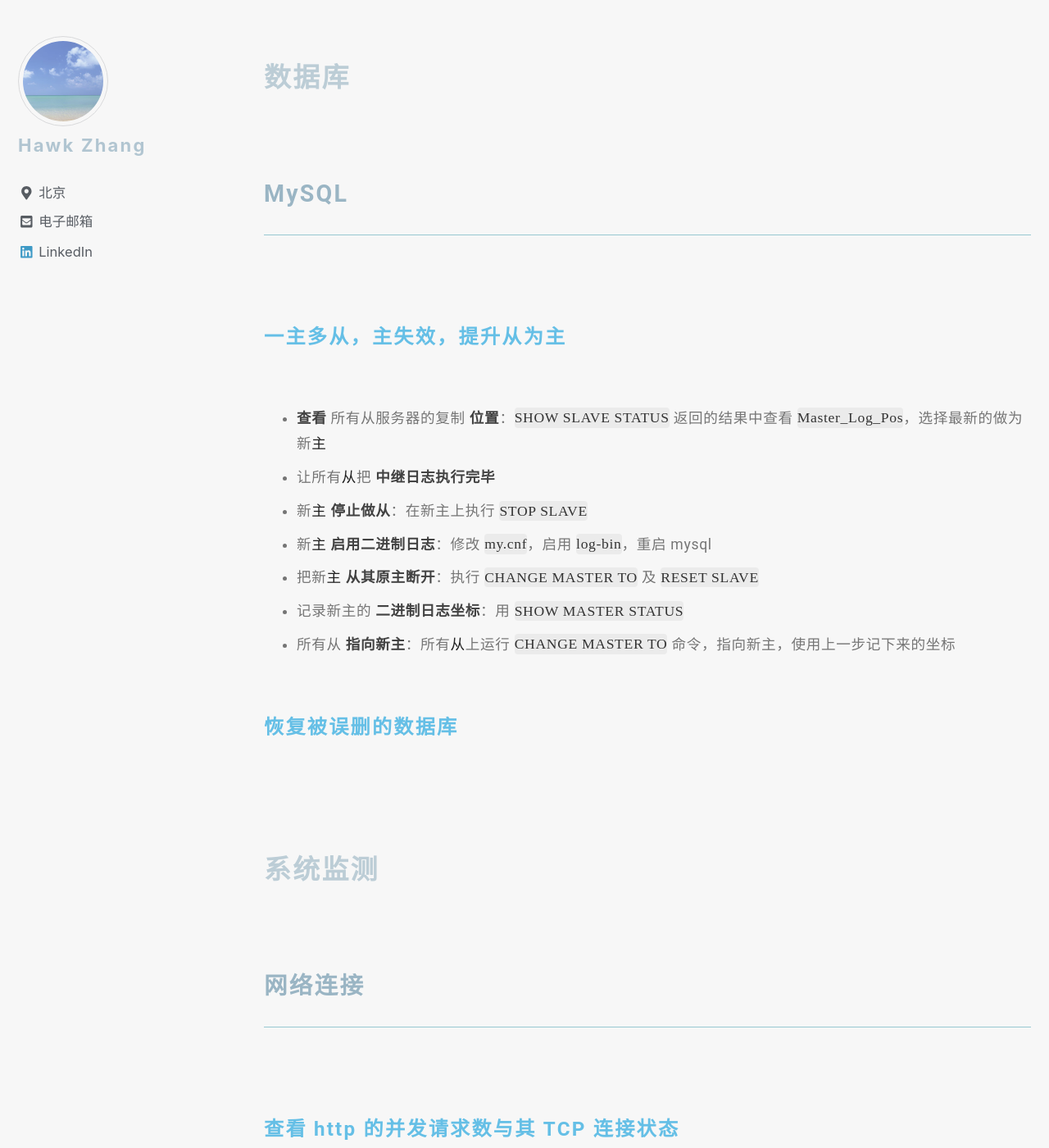
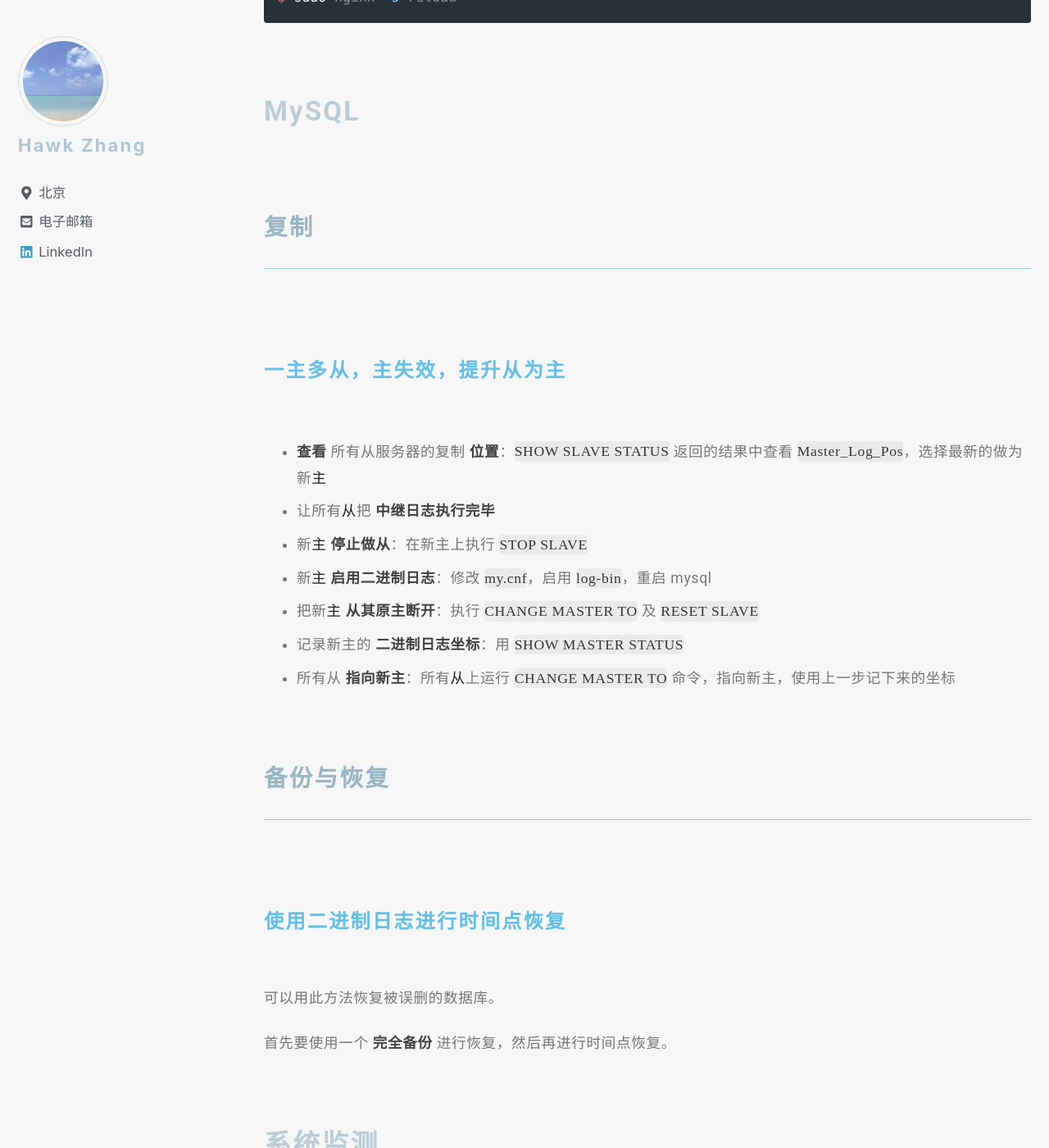
Before and after one commit to narru888/linotes_note, a Jekyll site: the page built from _posts/devop/2017-05-01-troubleshooting.md, in a window 1280 px wide and 1400 px high, scrolled down 6555 px. Shown: the whole window at 82% size. Built offline with Jekyll 4.4.1, drawn with Linux system fonts in a browser that asks for light colours; nearby versions of some CDN libraries; a script that is not in the unit is left out.

Commit message:
update on 2018-08-23 20:50:01 CST

```diff
--- a/_posts/devop/2017-05-01-troubleshooting.md
+++ b/_posts/devop/2017-05-01-troubleshooting.md
@@ -215,11 +215,14 @@
 
 
 
-## 数据库
 
 
 
-### MySQL
+## MySQL
+
+
+
+### 复制
 
 
 
@@ -236,7 +239,22 @@
 
 
 
-#### 恢复被误删的数据库
+
+
+
+
+### 备份与恢复
+
+
+#### 使用二进制日志进行时间点恢复
+
+可以用此方法恢复被误删的数据库。
+
+首先要使用一个 **完全备份** 进行恢复，然后再进行时间点恢复。
+
+
+
+
 
 
 
```
